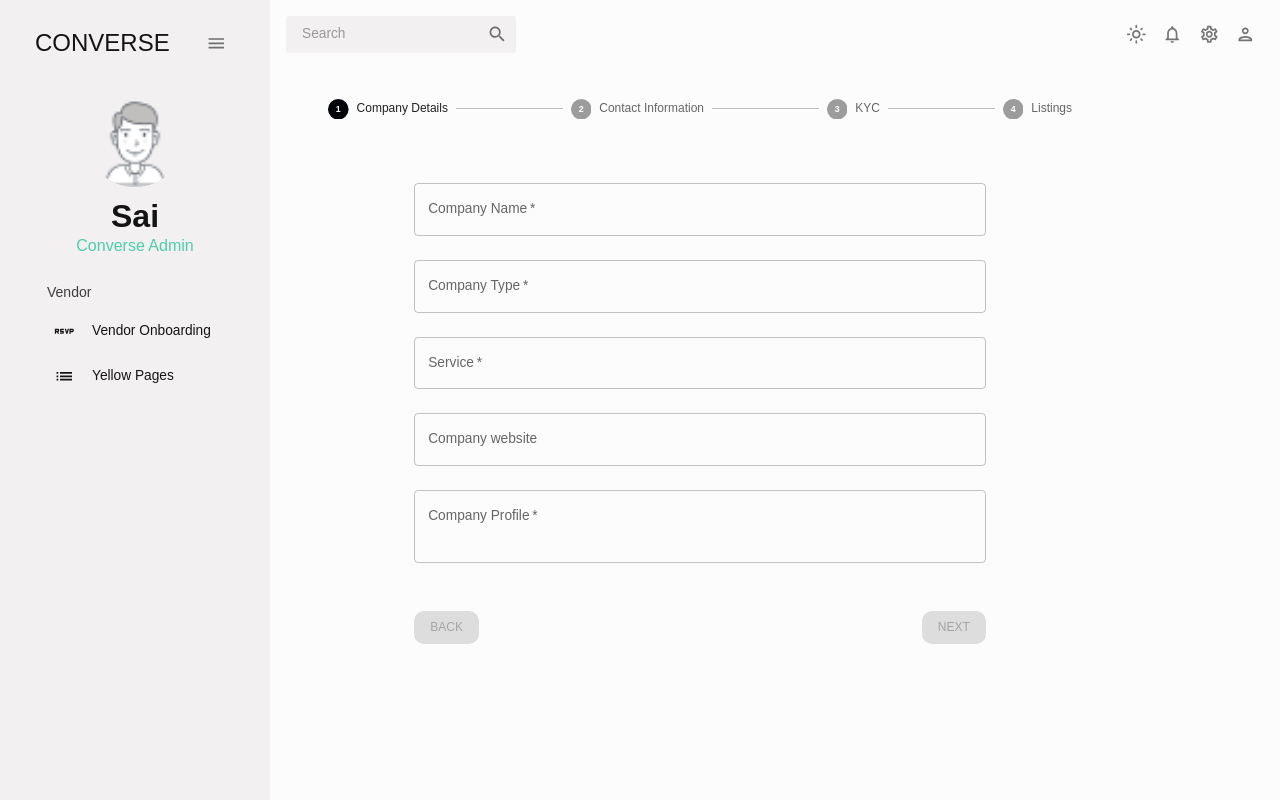
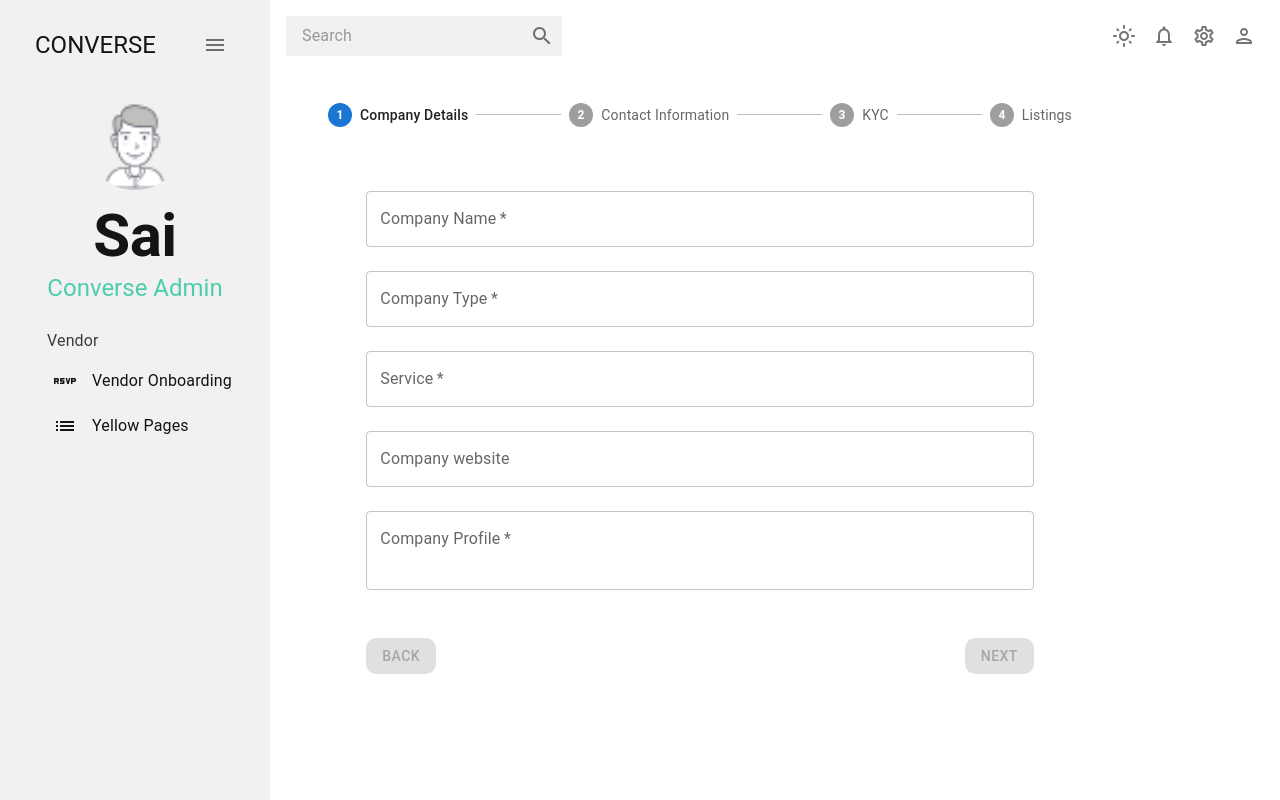
Before and after one commit to PiersoftDev/converse-portal360, a React (Create React App) app: page /vendor-onboarding in a window 1280 px wide. Built offline with nearby package versions, Linux system fonts and the light colour scheme; no server answers; what aws-amplify would draw is missing.

Commit message:
css changes for sidebar

```diff
--- a/src/common/components/side_bar/side_bar.tsx
+++ b/src/common/components/side_bar/side_bar.tsx
@@ -76,7 +76,7 @@
           >
             {!isCollapsed && (
               <Box display="flex" justifyContent="space-between" alignItems="center" ml="15px">
-                <Typography variant="h3" color={colors.grey[100]}>
+                <Typography variant="h5" color={colors.grey[100]}>
                   CONVERSE
                 </Typography>
                 <IconButton onClick={() => setIsCollapsed(!isCollapsed)}>
@@ -105,7 +105,7 @@
           <Box paddingLeft={isCollapsed ? undefined : "10%"}>
             {/* <Item title="Dashboard" to="/dashboard" icon={<HomeOutlinedIcon />} selected={selected} setSelected={setSelected} /> */}
 
-            <Typography variant="h6" color={colors.grey[300]} sx={{ m: "15px 0 5px 20px" }}>
+            <Typography color={colors.grey[300]} sx={{ m: "15px 0 5px 20px" }}>
               Vendor
             </Typography>
             <Item title="Vendor Onboarding" to="/vendor-onboarding" icon={<RsvpOutlinedIcon />} selected={selected} setSelected={setSelected} />
--- a/src/components/login/login_form.tsx
+++ b/src/components/login/login_form.tsx
@@ -106,6 +106,9 @@
             <Button variant="text" onClick={() => onChange(false)}>
               New? Create Account
             </Button>
+            <Button variant="text" onClick={() => onChange(false)} sx={{color: "#9C27B0"}}>
+              Forgot Password
+            </Button>
           </Grid>
         </Grid>
       </Box>
```
Also changed, not shown: src/components/vendor/vendor_onboarding.tsx (+4 -4 lines).
